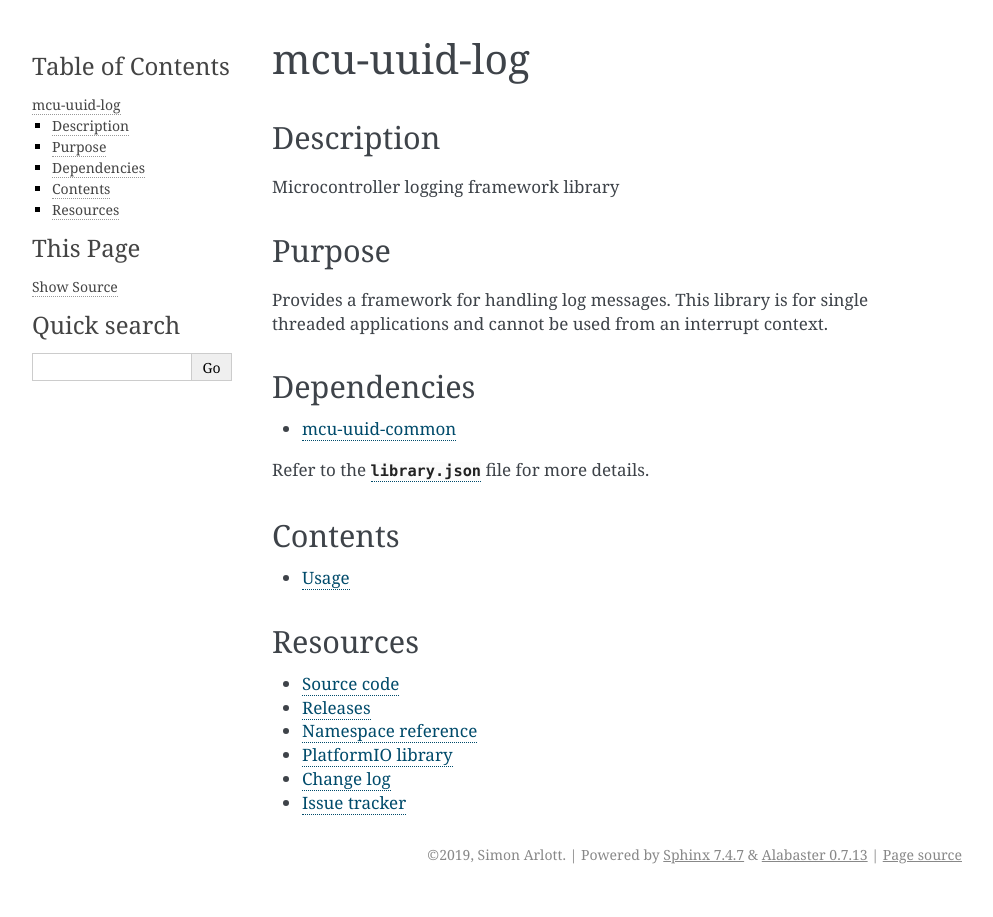
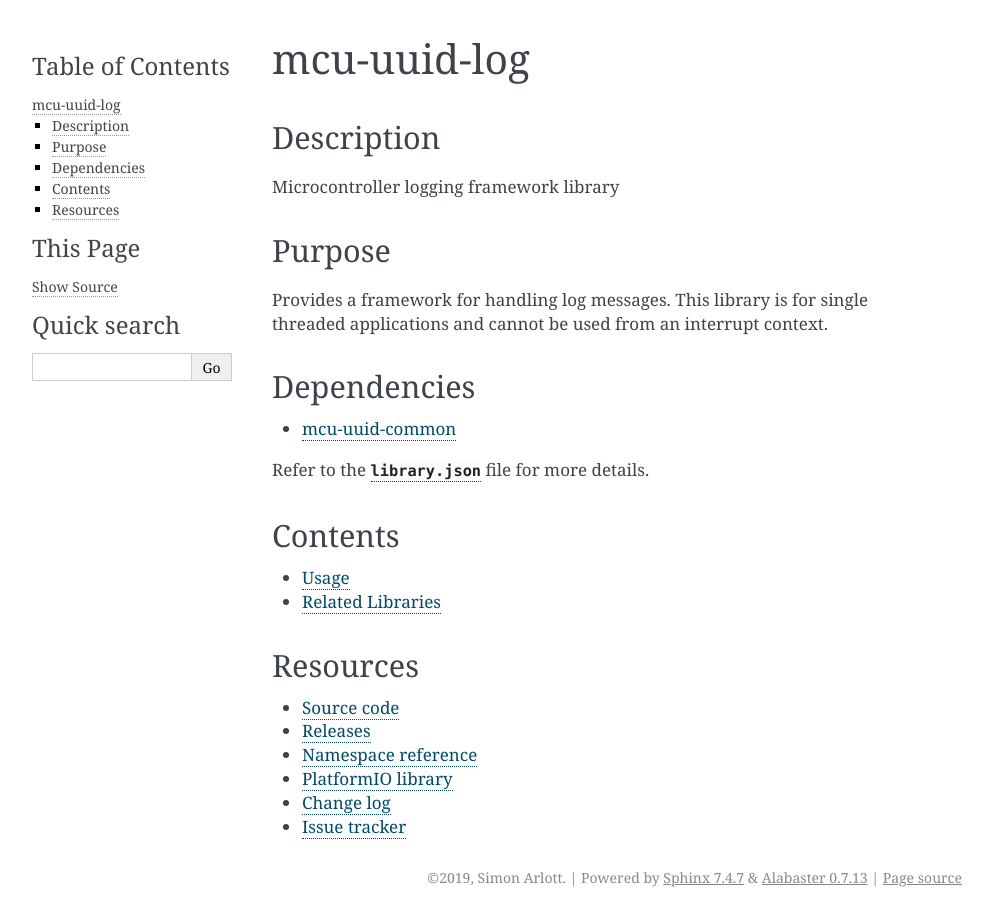
Before and after one commit to nomis/mcu-uuid-log, a Sphinx documentation site: the page built from docs/index.rst, in a window 1280 px wide. Shown: the whole page, without its empty margins (148-1141 px from the left). Built offline with Sphinx 7.4.7, drawn with Linux system fonts in a browser that asks for light colours.

Commit message:
docs: Add related library mcu-uuid-syslog

```diff
--- a/docs/index.rst
+++ b/docs/index.rst
@@ -29,6 +29,7 @@
    :maxdepth: 1
 
    usage
+   related
 
 Resources
 ---------
--- /dev/null
+++ b/docs/related.rst
@@ -0,0 +1,5 @@
+Related Libraries
+-----------------
+
+* `mcu-uuid-syslog <https://mcu-uuid-syslog.readthedocs.io/>`_ is a log
+  handler that sends messages to a syslog server.
```
